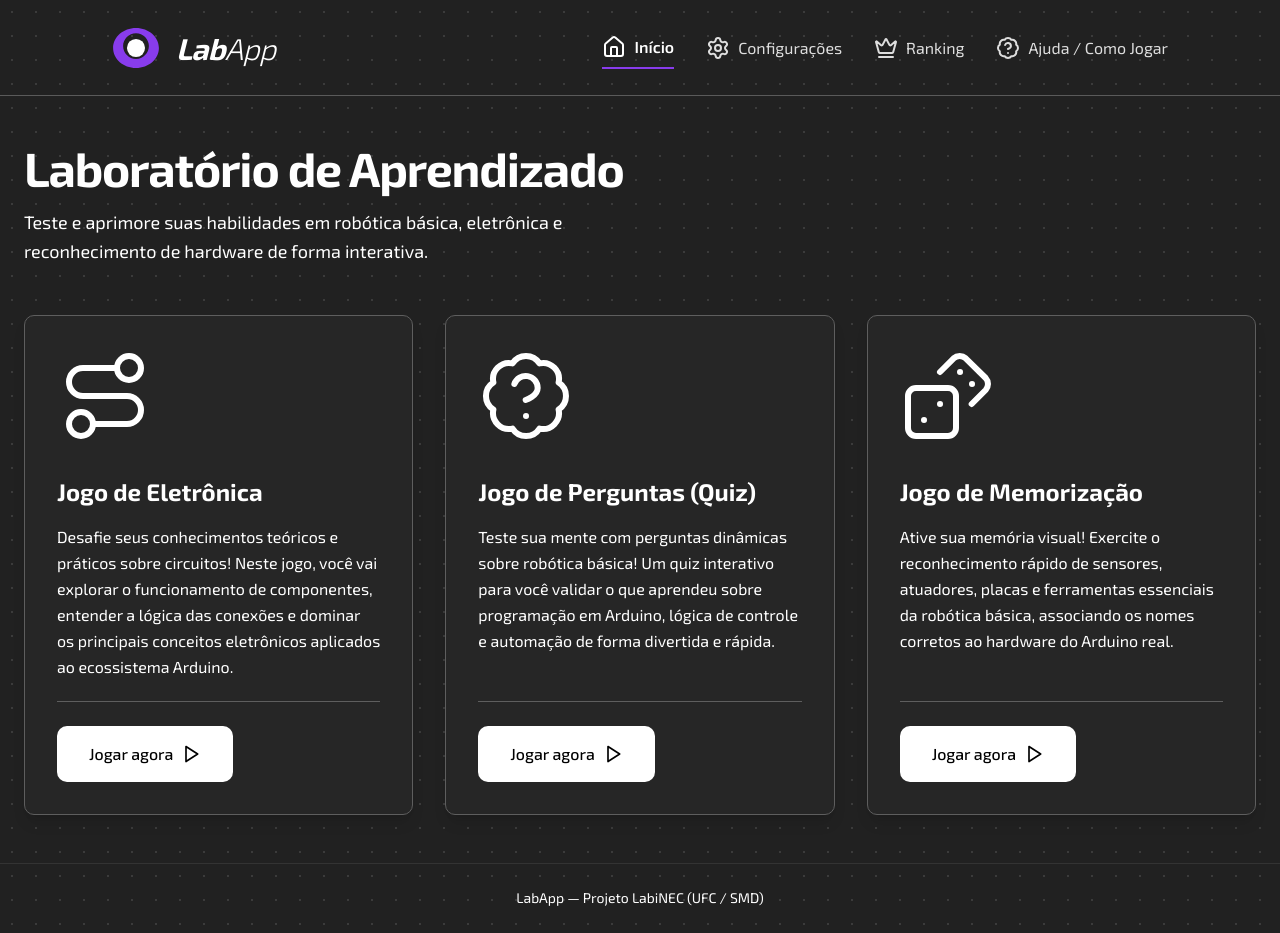
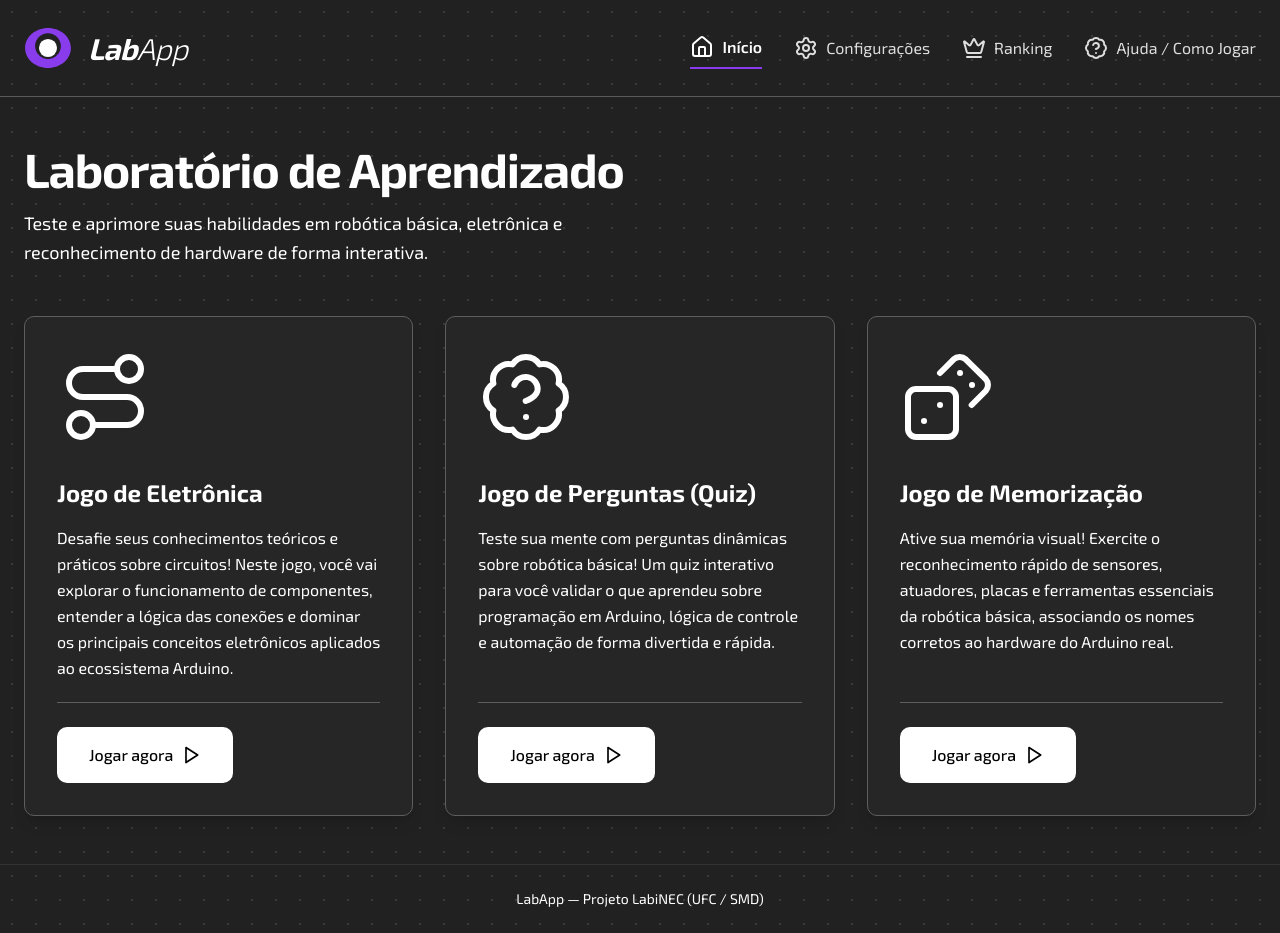
Before and after one commit to Project-404-Projeto-Integrado-l/LabApp, a Next.js app: page / in a window 1280 px wide. Built offline with nearby package versions, Linux system fonts and the light colour scheme.

Commit message:
fix: alinha margens do menu header e footer com o container principal do body

```diff
--- a/src/app/page.tsx
+++ b/src/app/page.tsx
@@ -12,7 +12,8 @@ export default function Home() {
         }}
       />
 
-      <header className="relative z-10 w-full border-b border-[#5a5a5a] px-6 md:px-28 h-24 flex items-center justify-between">
+      <header className="relative z-10 w-full border-b border-[#5a5a5a]">
+        <div className="max-w-7xl w-full mx-auto px-6 h-24 flex items-center justify-between">
           <div className="flex items-center gap-4">
             <div className="w-12 h-10 relative flex items-center justify-center">
               <svg viewBox="0 0 71 62" fill="none" xmlns="http://www.w3.org/2000/svg" className="w-full h-full">
@@ -44,6 +45,7 @@ export default function Home() {
               <span>Ajuda / Como Jogar</span>
             </Link>
           </nav>
+        </div>
       </header>
 
       <main className="relative z-10 flex-1 max-w-7xl w-full mx-auto px-6 py-12 flex flex-col justify-center gap-12">
@@ -140,8 +142,10 @@ export default function Home() {
         </div>
       </main>
 
-      <footer className="relative z-10 py-6 text-center text-sm text-white border-t border-[#333]">
+      <footer className="relative z-10 border-t border-[#333]">
+        <div className="max-w-7xl w-full mx-auto px-6 py-6 text-center text-sm text-white">
           <p>LabApp — Projeto LabiNEC (UFC / SMD)</p>
+        </div>
       </footer>
     </div>
   );
```
Lines whose indentation alone changed are shown as unchanged.
